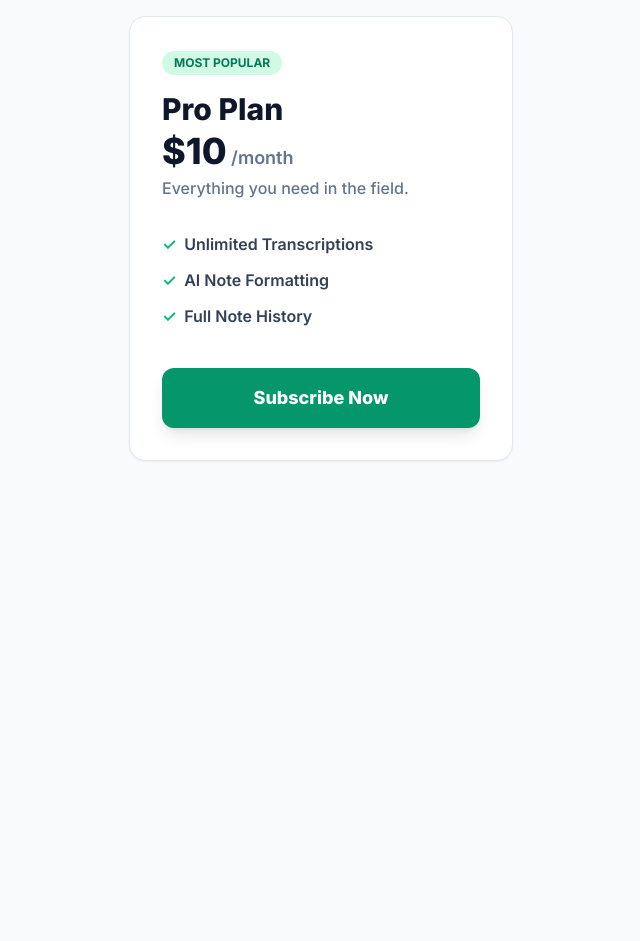
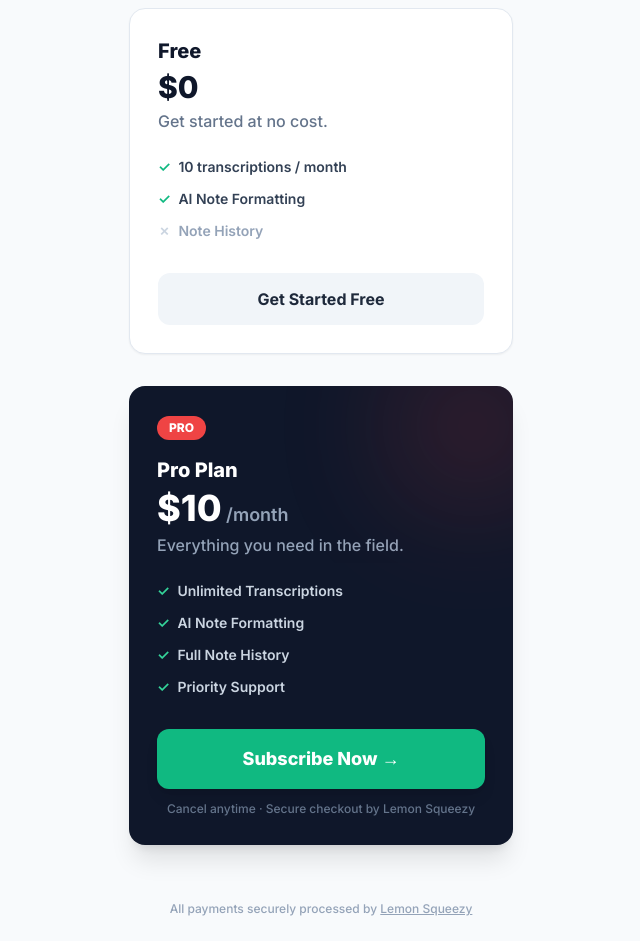
Before and after one commit to geopadev/fielddictate, a React (Vite) app: page /pricing in a window 1280 px wide. Shown: the part 200-1141 px from the top of the page, without its empty margins (319-959 px from the left). Before the commit the page ends 800 px from the top, so only its background shows below. Built offline with nearby package versions, Linux system fonts and the light colour scheme; no server answers.

Commit message:
Step 6: Pricing page & Lemon Squeezy webhook Edge Function

```diff
--- a/src/pages/Pricing.jsx
+++ b/src/pages/Pricing.jsx
@@ -1,28 +1,116 @@
+import { useEffect } from 'react'
 import { Link } from 'react-router-dom'
+import { useAuth } from '../context/AuthContext'
+
+// Lemon Squeezy checkout overlay - loads their script once
+function useLemonSqueezy() {
+  useEffect(() => {
+    // Check if already loaded
+    if (window.createLemonSqueezy) return
+
+    const script = document.createElement('script')
+    script.src = 'https://app.lemonsqueezy.com/js/lemon.js'
+    script.defer = true
+    script.onload = () => {
+      if (window.createLemonSqueezy) window.createLemonSqueezy()
+    }
+    document.body.appendChild(script)
+
+    return () => {
+      document.body.removeChild(script)
+    }
+  }, [])
+}
+
+// Your Lemon Squeezy checkout URL — set this as VITE_LEMONSQUEEZY_CHECKOUT_URL in .env.local
+const CHECKOUT_URL = import.meta.env.VITE_LEMONSQUEEZY_CHECKOUT_URL || '#'
 
 export function Pricing() {
+  const { user } = useAuth()
+  useLemonSqueezy()
+
+  // Build checkout URL with prefilled email if user is logged in
+  const checkoutUrl = user
+    ? `${CHECKOUT_URL}?checkout[email]=${encodeURIComponent(user.email)}&checkout[custom][user_id]=${user.id}`
+    : CHECKOUT_URL
+
   return (
     <div className="min-h-screen bg-slate-50 flex flex-col max-w-2xl mx-auto w-full px-6">
+      {/* Header */}
       <header className="flex items-center gap-4 py-6">
-        <Link to="/" className="text-slate-500 font-semibold text-sm hover:text-slate-900 transition-colors">← Home</Link>
+        <Link to="/" className="text-slate-500 font-semibold text-sm hover:text-slate-900 transition-colors">
+          ← Home
+        </Link>
         <h1 className="text-xl font-extrabold text-slate-900">Pricing</h1>
       </header>
-      <main className="flex-1 flex flex-col items-center justify-center py-12">
-        <div className="w-full max-w-sm bg-white p-8 rounded-2xl shadow-sm border border-slate-200">
-          <div className="inline-block bg-emerald-100 text-emerald-700 text-xs font-bold px-3 py-1 rounded-full mb-4">MOST POPULAR</div>
-          <h2 className="text-3xl font-extrabold text-slate-900 mb-1">Pro Plan</h2>
-          <p className="text-4xl font-extrabold text-slate-900 mb-1">$10<span className="text-lg text-slate-500 font-semibold"> /month</span></p>
-          <p className="text-slate-500 font-medium mb-8">Everything you need in the field.</p>
-          <ul className="space-y-3 mb-10 text-slate-700 font-semibold">
-            <li className="flex items-center gap-2"><span className="text-emerald-500 font-extrabold">✓</span> Unlimited Transcriptions</li>
+
+      <main className="flex-1 flex flex-col items-center justify-center py-8 gap-8">
+        {/* Heading */}
+        <div className="text-center">
+          <h2 className="text-3xl font-extrabold text-slate-900">Simple, honest pricing</h2>
+          <p className="text-slate-500 font-medium mt-2">Built for field technicians who need it to just work.</p>
+        </div>
+
+        {/* Free tier */}
+        <div className="w-full max-w-sm bg-white border border-slate-200 rounded-2xl p-7 shadow-sm">
+          <h3 className="text-xl font-extrabold text-slate-900 mb-1">Free</h3>
+          <p className="text-3xl font-extrabold text-slate-900 mb-1">$0</p>
+          <p className="text-slate-500 font-medium mb-6">Get started at no cost.</p>
+          <ul className="space-y-3 mb-8 text-slate-700 font-semibold text-sm">
+            <li className="flex items-center gap-2"><span className="text-emerald-500 font-extrabold">✓</span> 10 transcriptions / month</li>
             <li className="flex items-center gap-2"><span className="text-emerald-500 font-extrabold">✓</span> AI Note Formatting</li>
-            <li className="flex items-center gap-2"><span className="text-emerald-500 font-extrabold">✓</span> Full Note History</li>
+            <li className="flex items-center gap-2"><span className="text-slate-300 font-extrabold">✗</span> <span className="text-slate-400">Note History</span></li>
           </ul>
-          <button className="w-full py-4 bg-emerald-600 hover:bg-emerald-700 text-white font-extrabold text-lg rounded-xl shadow-lg transition-all active:scale-95">
-            Subscribe Now
-          </button>
+          {user ? (
+            <Link to="/dashboard" className="block w-full py-3.5 text-center bg-slate-100 hover:bg-slate-200 text-slate-800 font-bold rounded-xl transition-all active:scale-95">
+              Go to Dashboard
+            </Link>
+          ) : (
+            <Link to="/" className="block w-full py-3.5 text-center bg-slate-100 hover:bg-slate-200 text-slate-800 font-bold rounded-xl transition-all active:scale-95">
+              Get Started Free
+            </Link>
+          )}
+        </div>
+
+        {/* Pro tier */}
+        <div className="w-full max-w-sm bg-slate-900 rounded-2xl p-7 shadow-xl relative overflow-hidden">
+          {/* Glow */}
+          <div className="absolute -top-10 -right-10 w-40 h-40 bg-red-500 rounded-full blur-3xl opacity-20 pointer-events-none" />
+
+          <div className="inline-block bg-red-500 text-white text-xs font-extrabold px-3 py-1 rounded-full mb-4">
+            PRO
+          </div>
+          <h3 className="text-xl font-extrabold text-white mb-1">Pro Plan</h3>
+          <p className="text-4xl font-extrabold text-white mb-1">
+            $10<span className="text-lg text-slate-400 font-semibold"> /month</span>
+          </p>
+          <p className="text-slate-400 font-medium mb-6">Everything you need in the field.</p>
+          <ul className="space-y-3 mb-8 text-slate-300 font-semibold text-sm">
+            <li className="flex items-center gap-2"><span className="text-emerald-400 font-extrabold">✓</span> Unlimited Transcriptions</li>
+            <li className="flex items-center gap-2"><span className="text-emerald-400 font-extrabold">✓</span> AI Note Formatting</li>
+            <li className="flex items-center gap-2"><span className="text-emerald-400 font-extrabold">✓</span> Full Note History</li>
+            <li className="flex items-center gap-2"><span className="text-emerald-400 font-extrabold">✓</span> Priority Support</li>
+          </ul>
+
+          {/* Lemon Squeezy Overlay Checkout Button */}
+          <a
+            href={checkoutUrl}
+            className="lemonsqueezy-button block w-full py-4 text-center bg-emerald-500 hover:bg-emerald-400 text-white font-extrabold text-lg rounded-xl shadow-lg transition-all active:scale-95"
+          >
+            Subscribe Now →
+          </a>
+          <p className="text-slate-500 text-xs text-center mt-3 font-medium">
+            Cancel anytime · Secure checkout by Lemon Squeezy
+          </p>
         </div>
       </main>
+
+      <footer className="py-6 text-center text-slate-400 text-xs font-medium">
+        All payments securely processed by{' '}
+        <a href="https://lemonsqueezy.com" target="_blank" rel="noreferrer" className="underline hover:text-slate-600">
+          Lemon Squeezy
+        </a>
+      </footer>
     </div>
   )
 }
```
Also changed, not shown: 1 other file (tests, documents, lock files or other folders).
